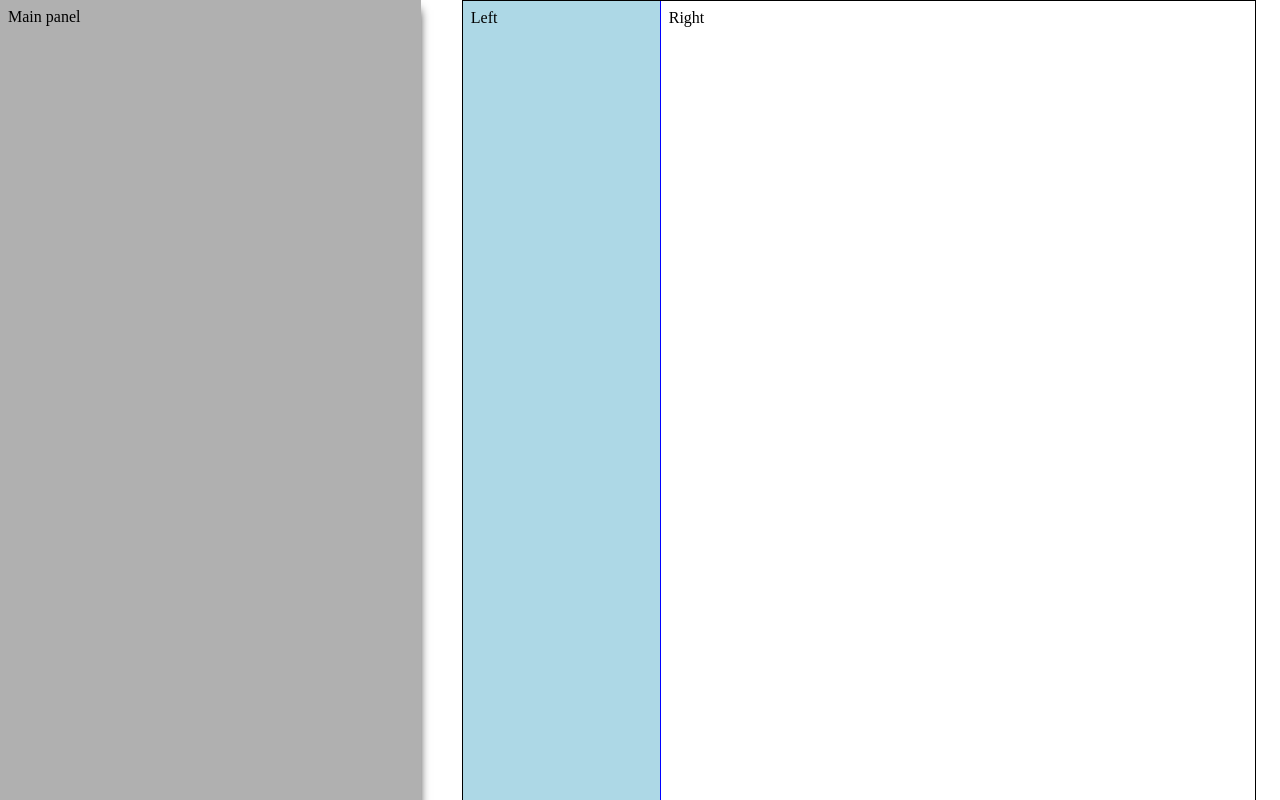
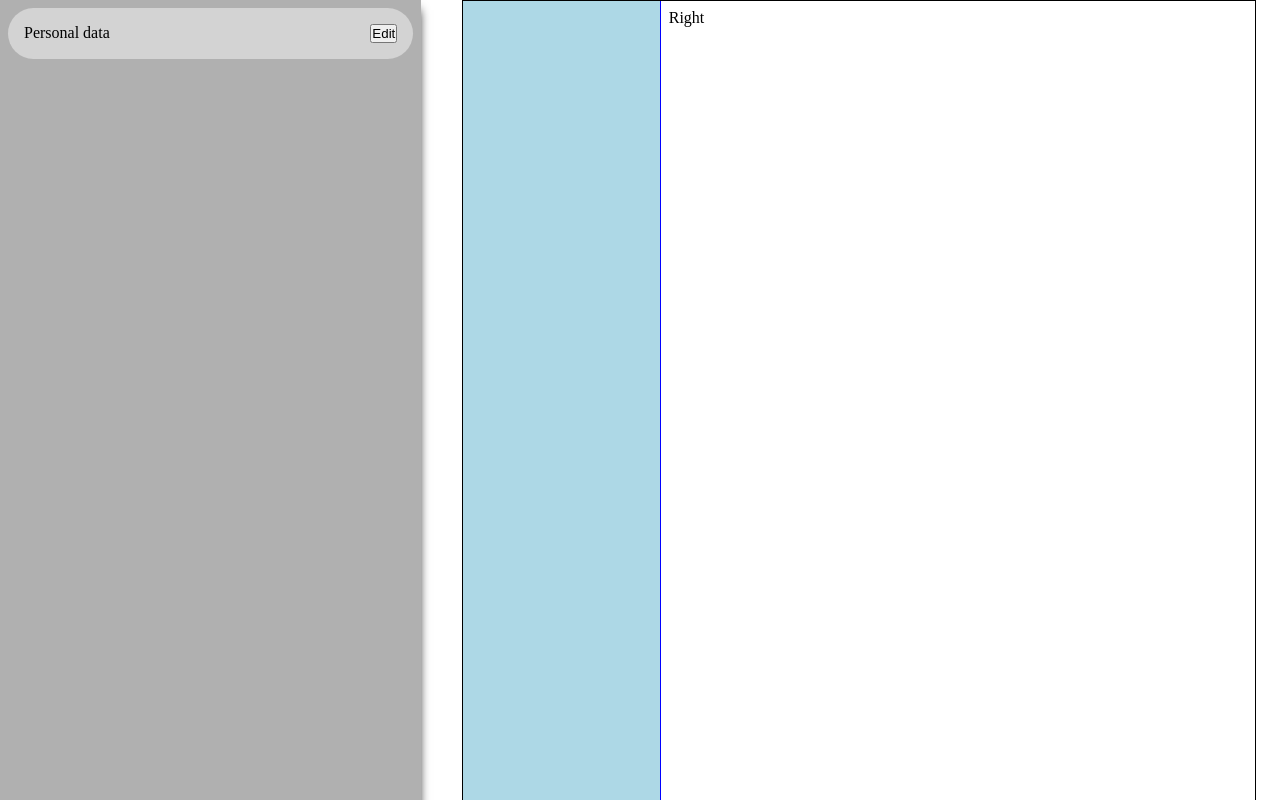
Before and after one commit to Radisza/CVGenerator, a React (Vite) app: page / in a window 1280 px wide. Shown: the top 800 px of the page. Built offline with nearby package versions, Linux system fonts and the light colour scheme.

Commit message:
Add Personal data form

```diff
--- a/src/App.css
+++ b/src/App.css
@@ -47,3 +47,12 @@
   flex-direction: column;
   gap: 16px;
 }
+
+.formItem {
+  padding: 16px;
+  background-color: lightgrey;
+  border-radius: 30px;
+  display: flex;
+  justify-content: space-between;
+  flex-wrap: wrap;
+}
--- a/src/App.jsx
+++ b/src/App.jsx
@@ -1,13 +1,16 @@
 import MainPanel from './inputs/MainPanel';
 import Preview from './preview/Preview';
+import Personal from './user/PersonalInfo';
 
 import './App.css';
 
 function App() {
+  const personal = Personal();
+
   return (
     <div className="content">
-      <MainPanel />
-      <Preview />
+      <MainPanel personal={personal} />
+      <Preview personal={personal} />
     </div>
   );
 }
--- /dev/null
+++ b/src/inputs/FormItem.jsx
@@ -0,0 +1,23 @@
+import { useState } from 'react';
+import PropTypes from 'prop-types';
+
+function FormItem({ name, renderForm }) {
+  const [isActive, setActive] = useState(false);
+
+  if (isActive) {
+    return <div className="formItem">{renderForm(() => setActive(false))}</div>;
+  }
+  return (
+    <div className="formItem">
+      <div>{name}</div>
+      <button onClick={() => setActive(true)}>Edit</button>
+    </div>
+  );
+}
+
+FormItem.propTypes = {
+  name: PropTypes.string.isRequired,
+  renderForm: PropTypes.func.isRequired,
+};
+
+export default FormItem;
--- a/src/inputs/MainPanel.jsx
+++ b/src/inputs/MainPanel.jsx
@@ -1,5 +1,22 @@
-function MainPanel() {
-  return <div className="mainPanel">Main panel</div>;
+import FormItem from './FormItem';
+import PersonalForm from './PersonalForm';
+import PropTypes from 'prop-types';
+
+function MainPanel({ personal }) {
+  return (
+    <div className="mainPanel">
+      <FormItem
+        name={personal.data.fullName || 'Personal data'}
+        renderForm={(onSubmit) => (
+          <PersonalForm personal={personal} onSubmit={onSubmit} />
+        )}
+      />
+    </div>
+  );
 }
 
+MainPanel.propTypes = {
+  personal: PropTypes.object.isRequired,
+};
+
 export default MainPanel;
--- /dev/null
+++ b/src/inputs/PersonalForm.jsx
@@ -0,0 +1,43 @@
+import PropTypes from 'prop-types';
+
+function PersonalForm({ personal, onSubmit }) {
+  const handleSubmit = (e) => {
+    e.preventDefault();
+    onSubmit();
+  };
+
+  const name = 'personal';
+  return (
+    <form>
+      <input
+        type="text"
+        name={name + '_fullname'}
+        value={personal.data.fullName}
+        label="Full name"
+        onChange={personal.changeName}
+      />
+      <input
+        type="text"
+        name={name + '_email'}
+        value={personal.data.email}
+        label="e-mail"
+        onChange={personal.changeEmail}
+      />
+      <input
+        type="text"
+        name={name + '_email'}
+        value={personal.data.phoneNumber}
+        label="Phone number"
+        onChange={personal.changePhone}
+      />
+      <button onClick={handleSubmit}>Submit</button>
+    </form>
+  );
+}
+
+PersonalForm.propTypes = {
+  personal: PropTypes.object.isRequired,
+  onSubmit: PropTypes.func.isRequired,
+};
+
+export default PersonalForm;
--- /dev/null
+++ b/src/preview/PersonalView.jsx
@@ -0,0 +1,17 @@
+import PropTypes from 'prop-types';
+
+function PersonalView({ personal }) {
+  return (
+    <div>
+      <div>{personal.data.fullName}</div>
+      <div>{personal.data.email}</div>
+      <div>{personal.data.phoneNumber}</div>
+    </div>
+  );
+}
+
+PersonalView.propTypes = {
+  personal: PropTypes.object.isRequired,
+};
+
+export default PersonalView;
--- a/src/preview/Preview.jsx
+++ b/src/preview/Preview.jsx
@@ -1,12 +1,21 @@
-function Preview() {
+import PersonalView from './PersonalView';
+import PropTypes from 'prop-types';
+
+function Preview({ personal }) {
   return (
     <div className="preview">
       <div className="CV">
-        <div className="CVLeft">Left</div>
+        <div className="CVLeft">
+          <PersonalView personal={personal} />
+        </div>
         <div className="CVRight">Right</div>
       </div>
     </div>
   );
 }
 
+Preview.propTypes = {
+  personal: PropTypes.object.isRequired,
+};
+
 export default Preview;
--- /dev/null
+++ b/src/user/PersonalInfo.js
@@ -0,0 +1,33 @@
+import { useState } from 'react';
+
+function Personal() {
+  const [data, setPersonalData] = useState({
+    fullName: '',
+    email: '',
+    phoneNumber: '',
+  });
+
+  function changeName(event_data) {
+    const new_person = { ...data, fullName: event_data.target.value };
+    setPersonalData(new_person);
+  }
+
+  function changeEmail(event_data) {
+    const new_person = { ...data, email: event_data.target.value };
+    setPersonalData(new_person);
+  }
+
+  function changePhone(event_data) {
+    const new_person = { ...data, phoneNumber: event_data.target.value };
+    setPersonalData(new_person);
+  }
+
+  return {
+    data,
+    changeName,
+    changeEmail,
+    changePhone,
+  };
+}
+
+export default Personal;
```
